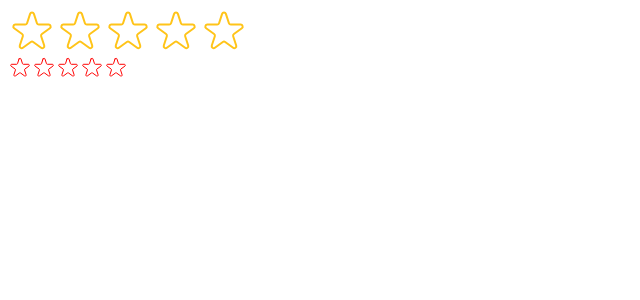
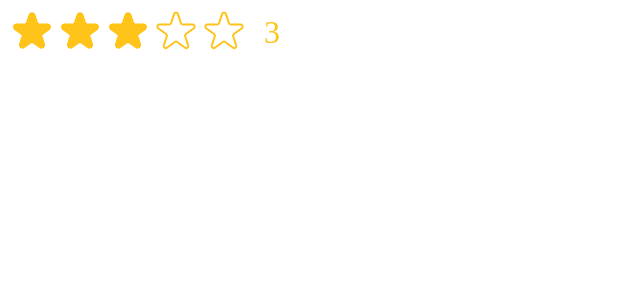
Before and after one commit to mbikal/UsePopCorm, a React (Vite) app: page / in a window 1280 px wide. Shown: the top 300 px of the page, without its empty margins (0-640 px from the left). Built offline with nearby package versions, Linux system fonts and the light colour scheme.

Commit message:
default rating

```diff
--- a/src/StarRating.tsx
+++ b/src/StarRating.tsx
@@ -18,8 +18,9 @@ export default function StarRating({
   size = 48,
   className = "",
   messages = [],
+  defaultRating = 0,
 }) {
-  const [rating, setRating] = useState(0);
+  const [rating, setRating] = useState(defaultRating);
   const [tempRating, setTempRating] = useState(0);
   function handleRating(rating) {
     setRating(rating);
--- a/src/main.tsx
+++ b/src/main.tsx
@@ -6,7 +6,6 @@ import StarRating from './StarRating'
 createRoot(document.getElementById('root')!).render(
   <StrictMode>
     {/*<App />*/}
-    <StarRating maxRating={5}/>
-    <StarRating maxRating={5} size = {24} color = "red" />
+    <StarRating maxRating={5} defaultRating={3}/>
   </StrictMode>,
 )
```
